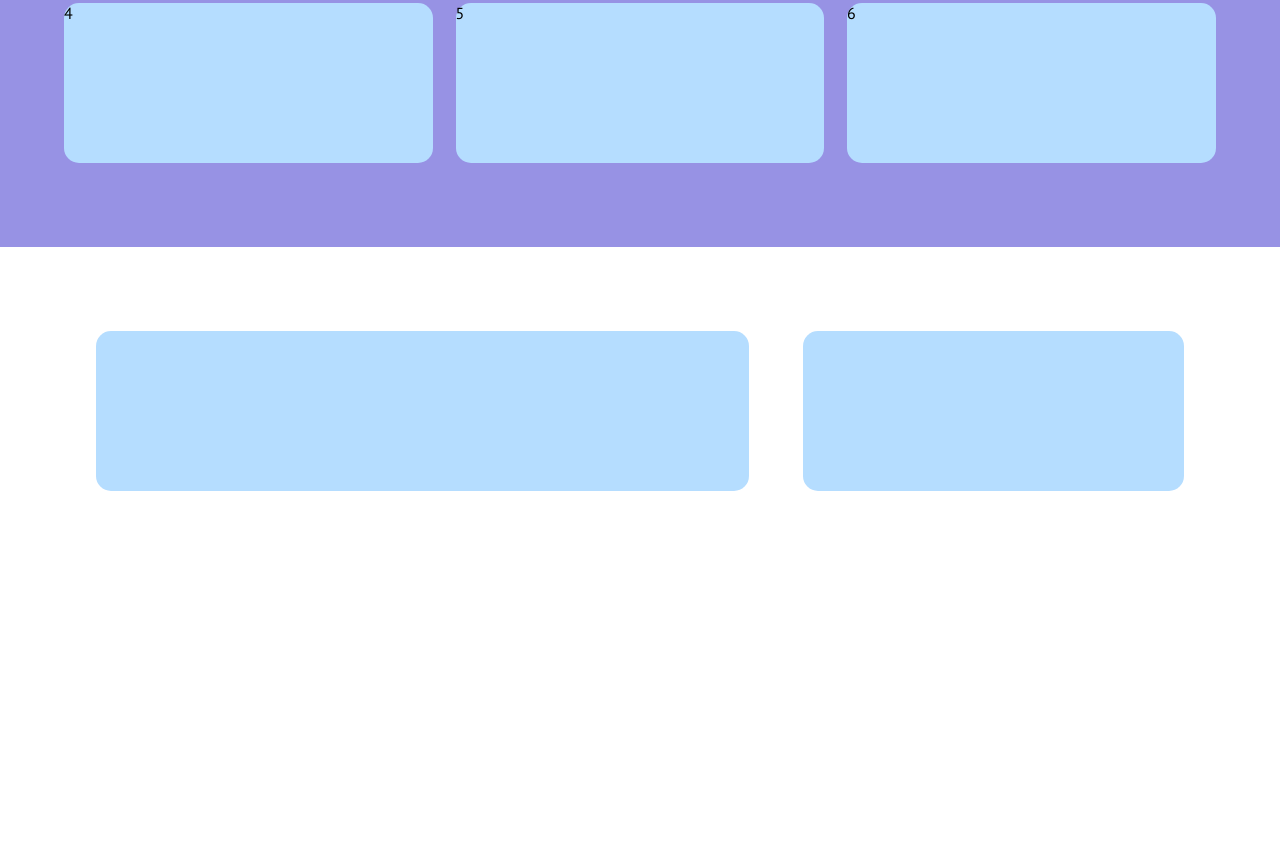
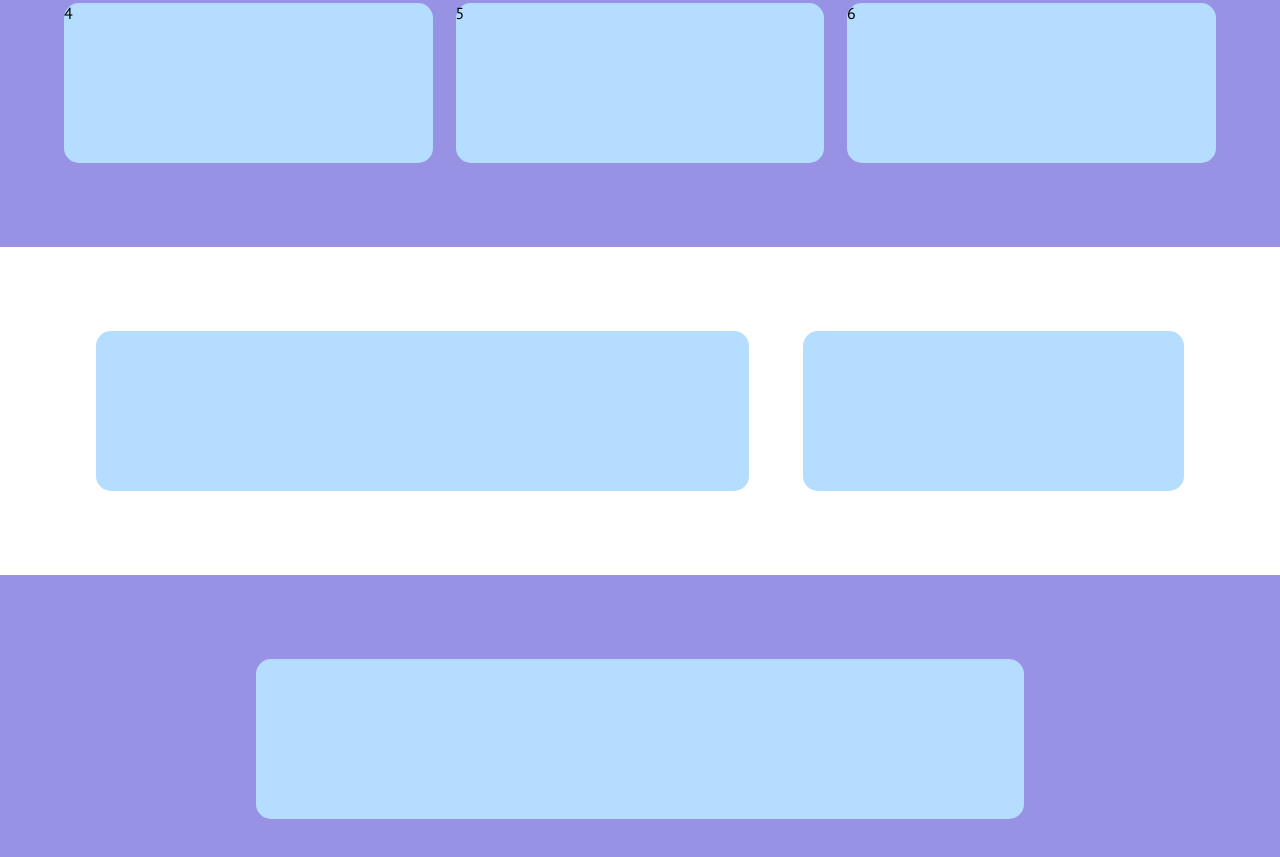
Before and after one commit to battistaennio/htmlcss-responsive-layout, a plain HTML site: page index.html in a window 1280 px wide. Shown: the part 2285-3142 px from the top of the page. Before the commit the page ends 2988 px from the top, so only its background shows below. Drawn offline with Linux system fonts and the light colour scheme.

Commit message:
Impostazione sezione Get Started

```diff
--- a/index.html
+++ b/index.html
@@ -161,8 +161,12 @@
         </section>
 
         <!-- sezione GET STARTED -->
-        <section>
+        <section id="started">
+            <div class="container">
+                <div class="card">
 
+                </div>
+            </div>
         </section>
 
     </main>
--- a/style.css
+++ b/style.css
@@ -104,6 +104,17 @@ section{
     width: 90%;
 }
 
+/* sezione GET STARTED */
+#started{
+    background-color: #9792e4;
+    /* debug */
+    min-height: 200px;
+}
+
+#started .card{
+    text-align: center;
+}
+
 
 /* RESPONSIVE TABLET */
 @media screen and (min-width:768px) {
```
